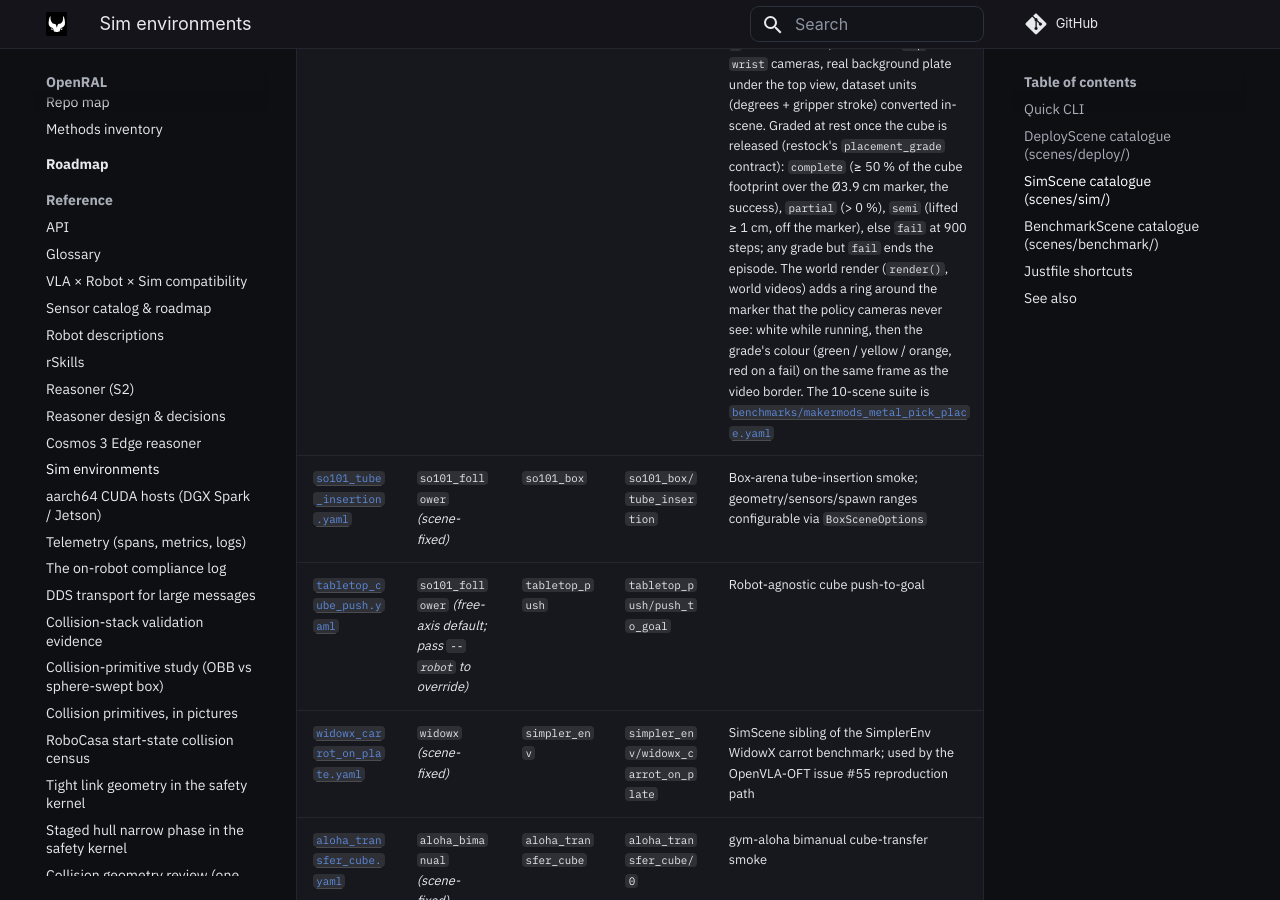
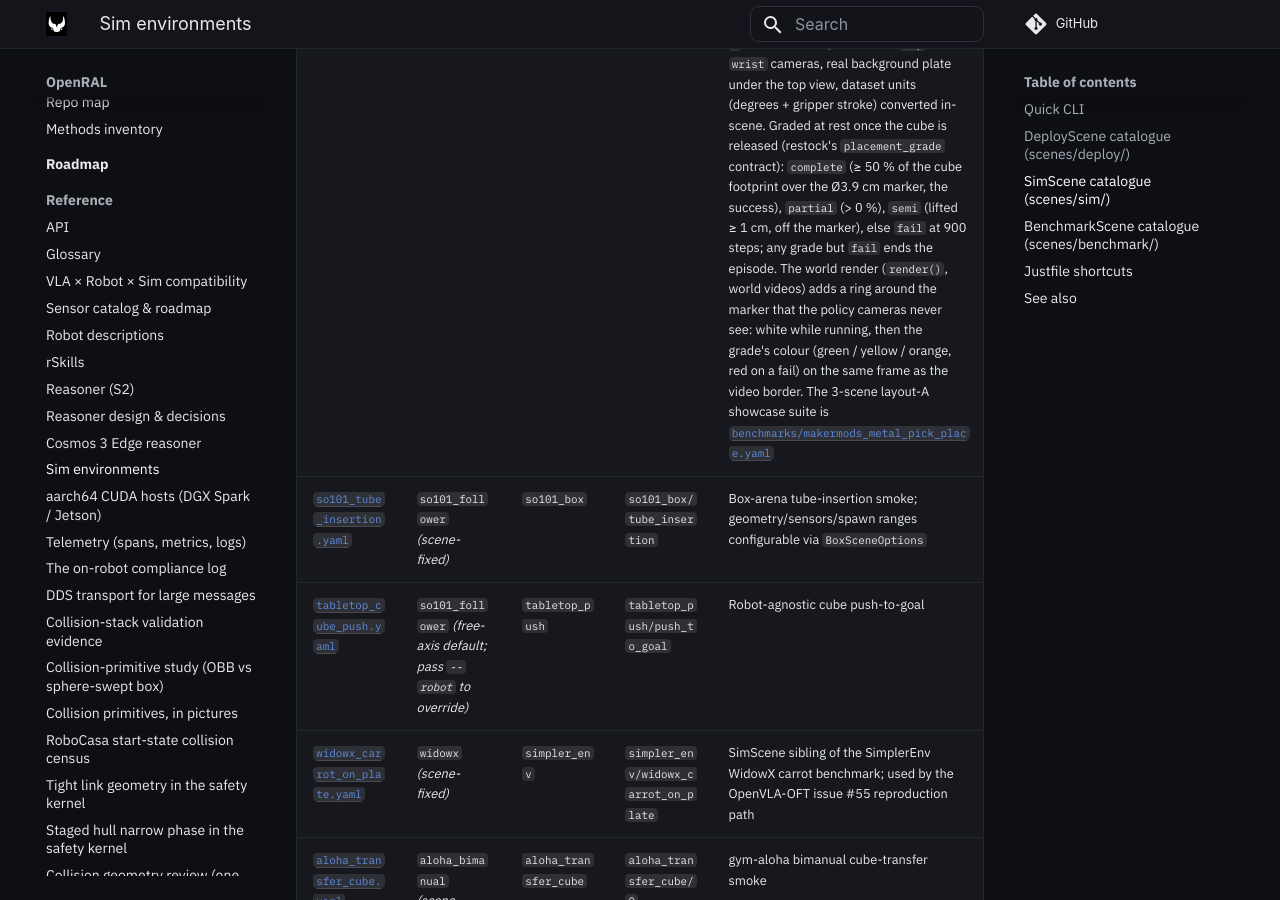
Before and after one commit to OpenRAL/openral, an MkDocs documentation site: the page built from docs/reference/sim-environments.md, in a window 1280 px wide and 900 px high, scrolled down 7744 px. Built offline with MkDocs 1.6.1 and Material for MkDocs 9.7.7, drawn with Linux system fonts in a browser that asks for light colours; comment, search, counter and statistics services are not loaded.

Commit message:
feat(sim): trim the Metal benchmark to the layout-A showcase
The MakerMods checkpoint never reaches the cube in layouts B, C and D: it
falls back to an average reach point, on real top-camera images too, so
those scenes only measured the policy's blind spot. The suite keeps the
three layout-A scenes as a showcase. The rSkill eval is re-run on the trimmed
suite (9 episodes: 2 partial, 7 fail).

Co-Authored-By: Claude Opus 5.5 <noreply@anthropic.com>
Claude-Session: https://claude.ai/code/session_01NavzwafMCddEABJ8ZuPe3p
Signed-off-by: Adrian <adrianllopart@gmail.com>

```diff
--- a/docs/reference/sim-environments.md
+++ b/docs/reference/sim-environments.md
@@ -183,7 +183,7 @@ scene:
 | [`robocasa_gr1_pnp_cup_to_drawer.yaml`](https://github.com/OpenRAL/openral/blob/master/scenes/sim/robocasa_gr1_pnp_cup_to_drawer.yaml) | `gr1` *(scene-fixed)* | `robocasa/gr1/PnPCupToDrawerClose` | `robocasa/gr1/PnPCupToDrawerClose/0` | RoboCasa GR1 humanoid tabletop pnp |
 | [`robocasa_panda_mobile_kitchen.yaml`](https://github.com/OpenRAL/openral/blob/master/scenes/sim/robocasa_panda_mobile_kitchen.yaml) | `panda_mobile` *(scene-fixed)* | `robocasa/NavigateKitchen` | `robocasa/NavigateKitchen/0` | Mobile-base kitchen navigation; `deploy sim` Nav2 graph compatible |
 | [`robocasa_pnp.yaml`](https://github.com/OpenRAL/openral/blob/master/scenes/sim/robocasa_pnp.yaml) | `panda_mobile` *(scene-fixed)* | `robocasa/PickPlaceCounterToCabinet` | `robocasa/PickPlaceCounterToCabinet/0` | RoboCasa kitchen pnp smoke |
-| [`makermods_metal_pick_place.yaml`](https://github.com/OpenRAL/openral/blob/master/scenes/sim/makermods_metal_pick_place.yaml) | `makermods_metal` *(scene-fixed)* | `metal_pick_place` | `metal_pick_place/cube_to_marker` | Sim twin of the `HappyEthan/metal_pick_place` rig (the data `makermods/pi05_metal_pick_place_lora` was trained on): calibrated `top` + `wrist` cameras, real background plate under the top view, dataset units (degrees + gripper stroke) converted in-scene. Graded at rest once the cube is released (restock's `placement_grade` contract): `complete` (≥ 50 % of the cube footprint over the Ø3.9 cm marker, the success), `partial` (> 0 %), `semi` (lifted ≥ 1 cm, off the marker), else `fail` at 900 steps; any grade but `fail` ends the episode. The world render (`render()`, world videos) adds a ring around the marker that the policy cameras never see: white while running, then the grade's colour (green / yellow / orange, red on a fail) on the same frame as the video border. The 10-scene suite is [`benchmarks/makermods_metal_pick_place.yaml`](https://github.com/OpenRAL/openral/blob/master/benchmarks/makermods_metal_pick_place.yaml) |
+| [`makermods_metal_pick_place.yaml`](https://github.com/OpenRAL/openral/blob/master/scenes/sim/makermods_metal_pick_place.yaml) | `makermods_metal` *(scene-fixed)* | `metal_pick_place` | `metal_pick_place/cube_to_marker` | Sim twin of the `HappyEthan/metal_pick_place` rig (the data `makermods/pi05_metal_pick_place_lora` was trained on): calibrated `top` + `wrist` cameras, real background plate under the top view, dataset units (degrees + gripper stroke) converted in-scene. Graded at rest once the cube is released (restock's `placement_grade` contract): `complete` (≥ 50 % of the cube footprint over the Ø3.9 cm marker, the success), `partial` (> 0 %), `semi` (lifted ≥ 1 cm, off the marker), else `fail` at 900 steps; any grade but `fail` ends the episode. The world render (`render()`, world videos) adds a ring around the marker that the policy cameras never see: white while running, then the grade's colour (green / yellow / orange, red on a fail) on the same frame as the video border. The 3-scene layout-A showcase suite is [`benchmarks/makermods_metal_pick_place.yaml`](https://github.com/OpenRAL/openral/blob/master/benchmarks/makermods_metal_pick_place.yaml) |
 | [`so101_tube_insertion.yaml`](https://github.com/OpenRAL/openral/blob/master/scenes/sim/so101_tube_insertion.yaml) | `so101_follower` *(scene-fixed)* | `so101_box` | `so101_box/tube_insertion` | Box-arena tube-insertion smoke; geometry/sensors/spawn ranges configurable via `BoxSceneOptions` |
 | [`tabletop_cube_push.yaml`](https://github.com/OpenRAL/openral/blob/master/scenes/sim/tabletop_cube_push.yaml) | `so101_follower` *(free-axis default; pass `--robot` to override)* | `tabletop_push` | `tabletop_push/push_to_goal` | Robot-agnostic cube push-to-goal |
 | [`widowx_carrot_on_plate.yaml`](https://github.com/OpenRAL/openral/blob/master/scenes/sim/widowx_carrot_on_plate.yaml) | `widowx` *(scene-fixed)* | `simpler_env` | `simpler_env/widowx_carrot_on_plate` | SimScene sibling of the SimplerEnv WidowX carrot benchmark; used by the OpenVLA-OFT issue #55 reproduction path |
```
Also changed, not shown: benchmarks/README.md (+1 -1 lines), docs/architecture/repo-state-map.html (+1 -1 lines), 4 other files.
